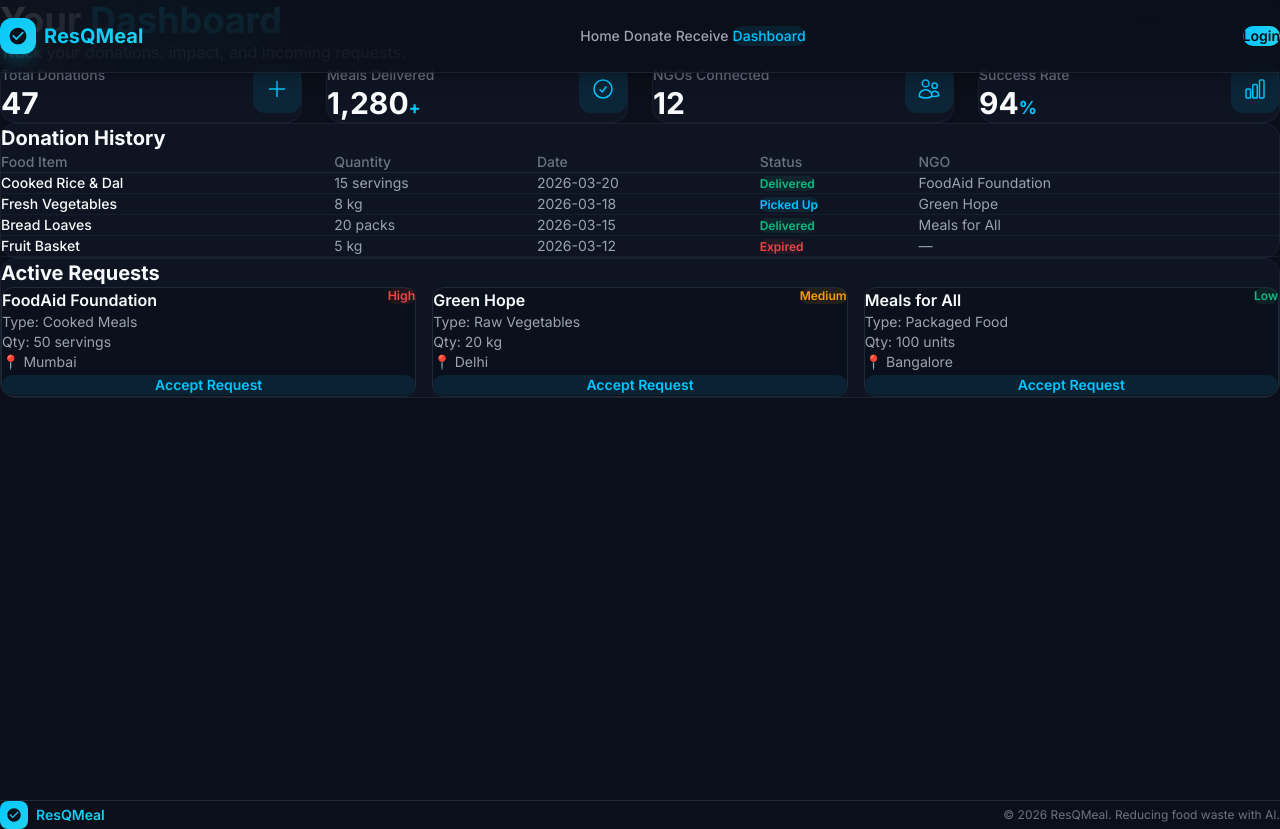
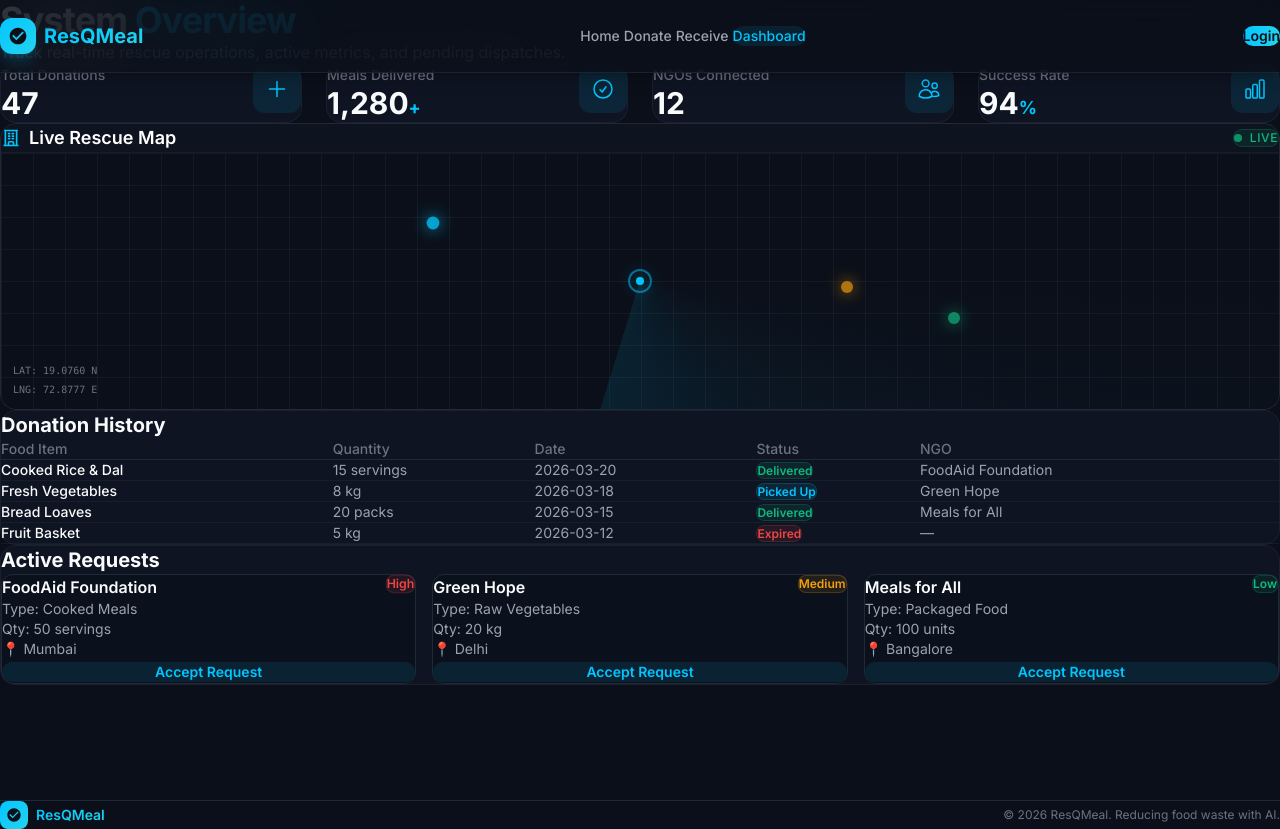
Before and after one commit to swapnilhingane18/resqmealai, a React (Vite) app: page /dashboard in a window 1280 px wide. Built offline with nearby package versions, Linux system fonts and the light colour scheme.

Commit message:
style: redesign map section with card layout and live status indicator

```diff
--- /dev/null
+++ b/src/components/Map.jsx
@@ -0,0 +1,68 @@
+import { motion } from 'framer-motion';
+
+export default function Map() {
+  return (
+    <motion.div
+      initial={{ opacity: 0, y: 20 }}
+      whileInView={{ opacity: 1, y: 0 }}
+      viewport={{ once: true }}
+      className="bg-[#111827] rounded-2xl border border-[#1f2937] hover:border-primary/40 transition-all duration-500 overflow-hidden relative group"
+    >
+      <div className="absolute inset-0 group-hover:shadow-[0_0_40px_rgba(0,198,255,0.1)] transition-shadow duration-500 pointer-events-none" />
+
+      {/* Header */}
+      <div className="flex items-center justify-between p-5 border-b border-[#1f2937]/50 bg-[#0B0F19]/50">
+        <h3 className="text-lg font-semibold text-white flex items-center gap-2">
+          <svg className="w-5 h-5 text-primary" fill="none" viewBox="0 0 24 24" stroke="currentColor" strokeWidth={2}>
+            <path strokeLinecap="round" strokeLinejoin="round" d="M3.75 21h16.5M4.5 3h15M5.25 3v18m13.5-18v18M9 6.75h1.5m-1.5 3h1.5m-1.5 3h1.5m3-6H15m-1.5 3H15m-1.5 3H15M9 21v-3.375c0-.621.504-1.125 1.125-1.125h3.75c.621 0 1.125.504 1.125 1.125V21" />
+          </svg>
+          Live Rescue Map
+        </h3>
+        <div className="flex items-center gap-2 px-3 py-1 rounded-full bg-success/10 border border-success/20">
+          <span className="w-2 h-2 rounded-full bg-success animate-pulse" />
+          <span className="text-xs font-medium text-success uppercase tracking-wider">Live</span>
+        </div>
+      </div>
+
+      {/* Map Mockup Area */}
+      <div className="relative h-64 bg-[#0B0F19] overflow-hidden">
+        {/* Grid lines */}
+        <div className="absolute inset-0" style={{ backgroundImage: 'linear-gradient(rgba(31, 41, 55, 0.4) 1px, transparent 1px), linear-gradient(90deg, rgba(31, 41, 55, 0.4) 1px, transparent 1px)', backgroundSize: '2rem 2rem' }} />
+
+        {/* Radar sweep effect */}
+        <motion.div
+          animate={{ rotate: 360 }}
+          transition={{ repeat: Infinity, duration: 10, ease: 'linear' }}
+          className="absolute top-1/2 left-1/2 w-[200%] h-[200%] -translate-x-1/2 -translate-y-1/2 origin-center"
+          style={{ background: 'conic-gradient(from 0deg, transparent 70%, rgba(0, 198, 255, 0.1) 100%)' }}
+        />
+
+        {/* Pulsing Nodes */}
+        <motion.div className="absolute top-1/4 left-1/3" animate={{ scale: [1, 1.2, 1], opacity: [0.7, 1, 0.7] }} transition={{ repeat: Infinity, duration: 2 }}>
+          <div className="w-3 h-3 bg-primary rounded-full shadow-[0_0_15px_#00C6FF]" />
+        </motion.div>
+
+        <motion.div className="absolute bottom-1/3 right-1/4" animate={{ scale: [1, 1.2, 1], opacity: [0.7, 1, 0.7] }} transition={{ repeat: Infinity, duration: 2.5, delay: 0.5 }}>
+          <div className="w-3 h-3 bg-success rounded-full shadow-[0_0_15px_#10B981]" />
+        </motion.div>
+
+        <motion.div className="absolute top-1/2 right-1/3" animate={{ scale: [1, 1.2, 1], opacity: [0.7, 1, 0.7] }} transition={{ repeat: Infinity, duration: 1.5, delay: 1 }}>
+          <div className="w-3 h-3 bg-warning rounded-full shadow-[0_0_15px_#F59E0B]" />
+        </motion.div>
+
+        {/* Central Hub */}
+        <div className="absolute top-1/2 left-1/2 -translate-x-1/2 -translate-y-1/2">
+          <div className="w-6 h-6 border-2 border-primary/50 rounded-full flex items-center justify-center">
+            <div className="w-2 h-2 bg-primary rounded-full shadow-[0_0_20px_#00C6FF]" />
+          </div>
+        </div>
+
+        {/* UI Overlay */}
+        <div className="absolute bottom-3 left-3 flex flex-col gap-1">
+          <div className="text-[10px] text-gray-500 font-mono">LAT: 19.0760 N</div>
+          <div className="text-[10px] text-gray-500 font-mono">LNG: 72.8777 E</div>
+        </div>
+      </div>
+    </motion.div>
+  );
+}
--- a/src/pages/Dashboard.jsx
+++ b/src/pages/Dashboard.jsx
@@ -1,5 +1,6 @@
 import { motion } from 'framer-motion';
 import StatsCard from '../components/StatsCard';
+import Map from '../components/Map';
 
 const donationHistory = [
   { id: 1, food: 'Cooked Rice & Dal', qty: '15 servings', date: '2026-03-20', status: 'Delivered', ngo: 'FoodAid Foundation' },
@@ -15,21 +16,21 @@ const requests = [
 ];
 
 const statusColors = {
-  Delivered: 'text-success bg-success/10',
-  'Picked Up': 'text-primary bg-primary/10',
-  Expired: 'text-danger bg-danger/10',
+  Delivered: 'text-success bg-success/10 border border-success/20',
+  'Picked Up': 'text-primary bg-primary/10 border border-primary/20',
+  Expired: 'text-danger bg-danger/10 border border-danger/20',
 };
 
 const urgencyColors = {
-  High: 'text-danger bg-danger/10',
-  Medium: 'text-warning bg-warning/10',
-  Low: 'text-success bg-success/10',
+  High: 'text-danger bg-danger/10 border border-danger/20',
+  Medium: 'text-warning bg-warning/10 border border-warning/20',
+  Low: 'text-success bg-success/10 border border-success/20',
 };
 
 export default function Dashboard() {
   return (
-    <div className="min-h-screen py-12">
-      <div className="max-w-7xl mx-auto px-4 sm:px-6 lg:px-8">
+    <div className="min-h-screen">
+      <div className="max-w-7xl mx-auto px-6 py-12">
         {/* Header */}
         <motion.div
           initial={{ opacity: 0, y: -20 }}
@@ -37,10 +38,10 @@ export default function Dashboard() {
           transition={{ duration: 0.5, ease: 'easeOut' }}
           className="mb-10"
         >
-          <h1 className="text-3xl sm:text-4xl font-bold text-text-primary">
-            Your <span className="gradient-text">Dashboard</span>
+          <h1 className="text-3xl sm:text-4xl font-bold text-white tracking-tight">
+            System <span className="text-primary">Overview</span>
           </h1>
-          <p className="mt-3 text-text-secondary">Track your donations, impact, and incoming requests.</p>
+          <p className="mt-2 text-gray-400">Track real-time rescue operations, active metrics, and pending dispatches.</p>
         </motion.div>
 
         {/* Stats */}
@@ -73,7 +74,12 @@ export default function Dashboard() {
           />
         </div>
 
-        {/* Donation History */}
+        {/* Map Section */}
+        <div className="mb-10">
+          <Map />
+        </div>
+
+        {/* Donation History Header */}
         <motion.div
           initial={{ opacity: 0, y: 30 }}
           whileInView={{ opacity: 1, y: 0 }}
```
